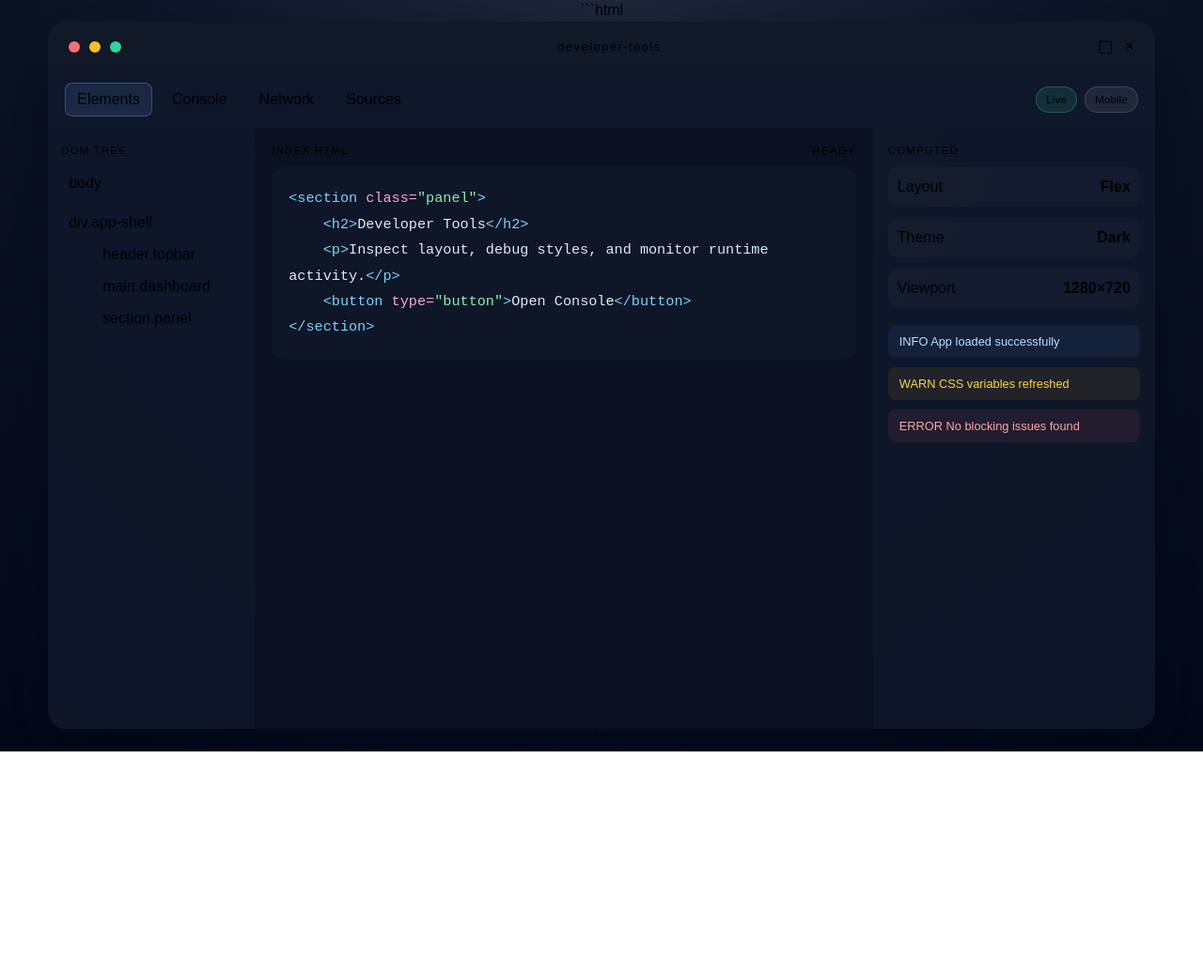
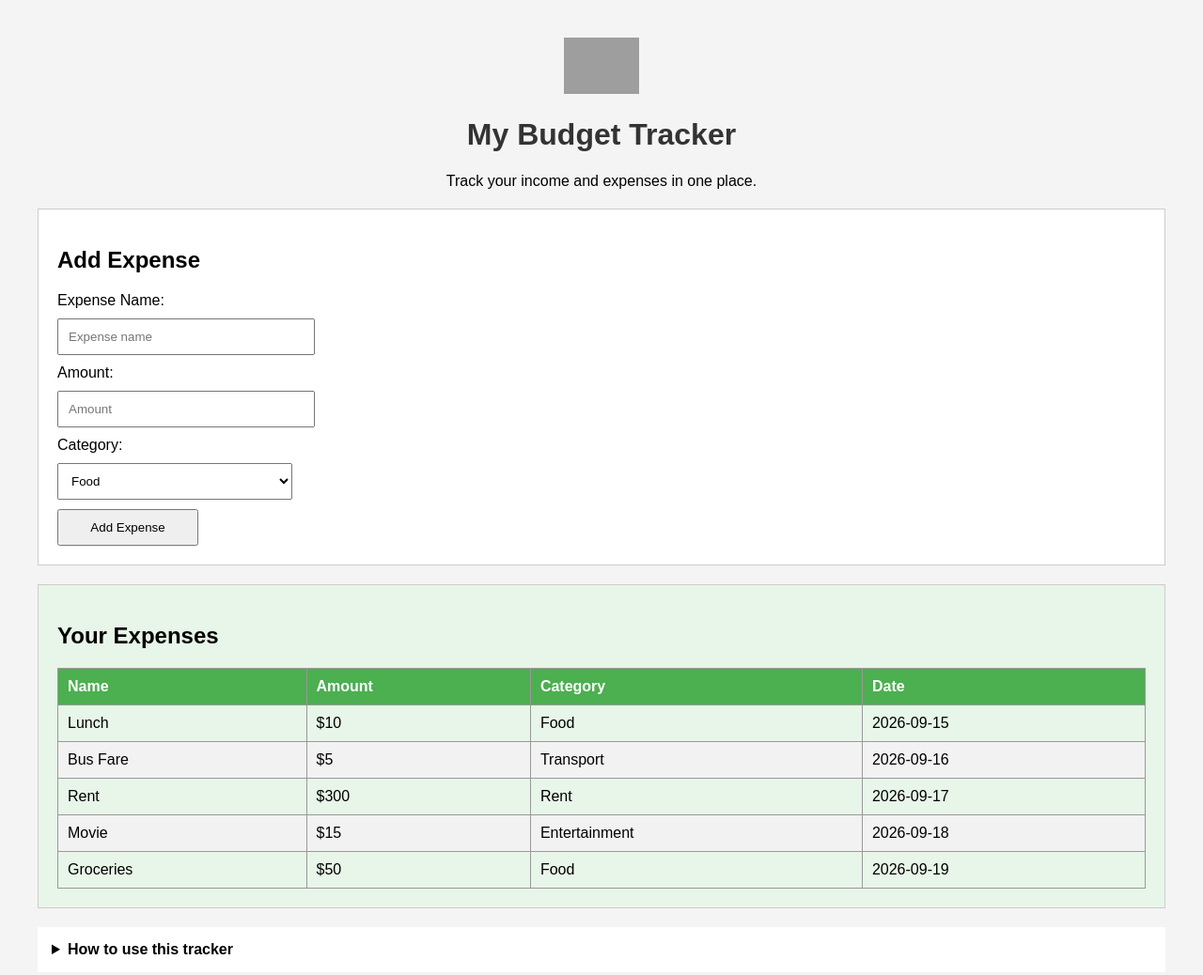
Before and after one commit to Jime687/personal-budget-tracker, a plain HTML site: page index.html in a window 1280 px wide. Shown: the top 1038 px of the page at 94% size. Before the commit the page ends 800 px from the top, so only its background shows below. Drawn offline with Linux system fonts and the light colour scheme; grey boxes are pictures that could not be loaded.

Commit message:
Add files via upload

````diff
--- a/index.html
+++ b/index.html
@@ -1,93 +1,117 @@
-```html
 <!DOCTYPE html>
 <html lang="en">
 <head>
     <meta charset="UTF-8">
     <meta name="viewport" content="width=device-width, initial-scale=1.0">
-    <title>DevTools</title>
+    <title>Personal Budget & Expense Tracker</title>
     <link rel="stylesheet" href="style.css">
 </head>
+
 <body>
-    <div class="devtools-window">
-        <header class="window-bar">
-            <div class="traffic-lights">
-                <span class="dot red"></span>
-                <span class="dot yellow"></span>
-                <span class="dot green"></span>
-            </div>
-            <div class="window-title">developer-tools</div>
-            <div class="window-actions">
-                <span>▢</span>
-                <span>×</span>
-            </div>
-        </header>
 
-        <div class="toolbar">
-            <div class="tab-group">
-                <button class="tab active">Elements</button>
-                <button class="tab">Console</button>
-                <button class="tab">Network</button>
-                <button class="tab">Sources</button>
-            </div>
-            <div class="toolbar-right">
-                <span class="pill">Live</span>
-                <span class="pill muted">Mobile</span>
-            </div>
-        </div>
+    <header>
+        <img src="https://cdn-icons-png.flaticon.com/512/3135/3135706.png"
+             alt="Budget tracker icon"
+             width="80">
 
-        <main class="devtools-body">
-            <aside class="sidebar">
-                <div class="sidebar-header">DOM Tree</div>
-                <ul class="tree">
-                    <li><span class="node-tag">body</span></li>
-                    <li class="nested">
-                        <span class="node-tag">div.app-shell</span>
-                        <ul>
-                            <li><span class="node-tag">header.topbar</span></li>
-                            <li><span class="node-tag">main.dashboard</span></li>
-                            <li><span class="node-tag">section.panel</span></li>
-                        </ul>
-                    </li>
-                </ul>
-            </aside>
+        <h1>My Budget Tracker</h1>
 
-            <section class="code-panel">
-                <div class="code-header">
-                    <span>index.html</span>
-                    <span class="status">Ready</span>
-                </div>
-                <pre class="code-block"><code><span class="token tag">&lt;section</span> <span class="token attr">class=</span><span class="token value">"panel"</span><span class="token tag">&gt;</span>
-    <span class="token tag">&lt;h2&gt;</span>Developer Tools<span class="token tag">&lt;/h2&gt;</span>
-    <span class="token tag">&lt;p&gt;</span>Inspect layout, debug styles, and monitor runtime activity.<span class="token tag">&lt;/p&gt;</span>
-    <span class="token tag">&lt;button</span> <span class="token attr">type=</span><span class="token value">"button"</span><span class="token tag">&gt;</span>Open Console<span class="token tag">&lt;/button&gt;</span>
-<span class="token tag">&lt;/section&gt;</span></code></pre>
-            </section>
+        <p>Track your income and expenses in one place.</p>
+    </header>
 
-            <aside class="inspector-panel">
-                <div class="inspector-header">Computed</div>
-                <div class="metrics">
-                    <div>
-                        <span>Layout</span>
-                        <strong>Flex</strong>
-                    </div>
-                    <div>
-                        <span>Theme</span>
-                        <strong>Dark</strong>
-                    </div>
-                    <div>
-                        <span>Viewport</span>
-                        <strong>1280×720</strong>
-                    </div>
-                </div>
+    <section id="add-expense">
+        <h2>Add Expense</h2>
 
-                <div class="console-box">
-                    <div class="console-line info">INFO  App loaded successfully</div>
-                    <div class="console-line warn">WARN  CSS variables refreshed</div>
-                    <div class="console-line error">ERROR  No blocking issues found</div>
-                </div>
-            </aside>
-        </main>
-    </div>
+        <form>
+            <label for="expense-name">Expense Name:</label>
+            <input type="text" id="expense-name" placeholder="Expense name">
+
+            <label for="expense-amount">Amount:</label>
+            <input type="number" id="expense-amount" placeholder="Amount">
+
+            <label for="expense-category">Category:</label>
+            <select id="expense-category">
+                <option>Food</option>
+                <option>Transport</option>
+                <option>Rent</option>
+                <option>Entertainment</option>
+                <option>Other</option>
+            </select>
+
+            <button type="button">Add Expense</button>
+        </form>
+    </section>
+
+    <section class="expenses-section">
+        <h2>Your Expenses</h2>
+
+        <table>
+            <thead>
+                <tr>
+                    <th>Name</th>
+                    <th>Amount</th>
+                    <th>Category</th>
+                    <th>Date</th>
+                </tr>
+            </thead>
+
+            <tbody>
+                <tr>
+                    <td>Lunch</td>
+                    <td>$10</td>
+                    <td>Food</td>
+                    <td>2026-09-15</td>
+                </tr>
+
+                <tr>
+                    <td>Bus Fare</td>
+                    <td>$5</td>
+                    <td>Transport</td>
+                    <td>2026-09-16</td>
+                </tr>
+
+                <tr>
+                    <td>Rent</td>
+                    <td>$300</td>
+                    <td>Rent</td>
+                    <td>2026-09-17</td>
+                </tr>
+
+                <tr>
+                    <td>Movie</td>
+                    <td>$15</td>
+                    <td>Entertainment</td>
+                    <td>2026-09-18</td>
+                </tr>
+
+                <tr>
+                    <td>Groceries</td>
+                    <td>$50</td>
+                    <td>Food</td>
+                    <td>2026-09-19</td>
+                </tr>
+            </tbody>
+        </table>
+    </section>
+
+    <section>
+        <details>
+            <summary>How to use this tracker</summary>
+            <p>Enter the expense name, amount, and category in the form above. The expense table shows sample expenses that will later be updated using JavaScript.</p>
+        </details>
+    </section>
+
+    <section>
+        <h2>Budgeting Tips</h2>
+
+        <iframe
+            width="560"
+            height="315"
+            src="https://www.youtube.com/embed/4s4YV7lLq7Y"
+            title="Budgeting tips video"
+            frameborder="0">
+        </iframe>
+    </section>
+
 </body>
 </html>
-```
--- a/style.css
+++ b/style.css
@@ -1,287 +1,102 @@
-```css
-:root {
-    --bg: #0f172a;
-    --bg-alt: #111827;
-    --panel: #1f2937;
-    --panel-soft: #111827;
-    --panel-strong: #0b1220;
-    --border: rgba(148, 163, 184, 0.22);
-    --text: #e5e7eb;
-    --muted: #94a3b8;
-    --accent: #60a5fa;
-    --success: #34d399;
-    --warning: #fbbf24;
-    --danger: #f87171;
+body {
+    font-family: Arial, sans-serif;
+    margin: 40px;
+    background-color: #f4f4f4;
 }
 
-* {
-    box-sizing: border-box;
+h1 {
+    text-align: center;
+    color: #333;
 }
 
-body {
-    margin: 0;
-    min-height: 100vh;
-    display: grid;
-    place-items: center;
-    background: radial-gradient(circle at top, #1e293b 0%, #0f172a 45%, #020817 100%);
-    font-family: Arial, sans-serif;
-    color: var(--text);
+header {
+    text-align: center;
 }
 
-button {
-    font: inherit;
+/* Add Expense section */
+#add-expense {
+    background-color: white;
+    padding: 20px;
+    margin-top: 20px;
+    border: 1px solid #ccc;
 }
 
-.devtools-window {
-    width: min(1200px, 92vw);
-    min-height: 720px;
-    background: rgba(15, 23, 42, 0.9);
-    border: 1px solid var(--border);
-    border-radius: 20px;
-    box-shadow: 0 35px 80px rgba(2, 6, 23, 0.7);
-    overflow: hidden;
-}
-
-.window-bar {
+/* Form styling */
+form {
     display: flex;
-    align-items: center;
-    justify-content: space-between;
-    padding: 16px 22px;
-    background: #111827;
-    border-bottom: 1px solid var(--border);
-}
-
-.traffic-lights {
-    display: flex;
+    flex-direction: column;
     gap: 10px;
 }
 
-.dot {
-    display: inline-block;
-    width: 12px;
-    height: 12px;
-    border-radius: 50%;
+input,
+select {
+    padding: 10px;
+    width: 250px;
 }
 
-.dot.red { background: #f87171; }
-.dot.yellow { background: #fbbf24; }
-.dot.green { background: #34d399; }
-
-.window-title {
-    color: var(--muted);
-    letter-spacing: 0.12em;
-    text-transform: lowercase;
-    font-size: 0.8rem;
+/* Focus selector */
+input:focus {
+    border: 2px solid blue;
+    outline: none;
 }
 
-.window-actions {
-    display: flex;
-    gap: 12px;
-    color: var(--muted);
-    font-size: 1.1rem;
-}
-
-.toolbar {
-    display: flex;
-    align-items: center;
-    justify-content: space-between;
-    padding: 12px 18px;
-    background: #0f172a;
-    border-bottom: 1px solid var(--border);
-}
-
-.tab-group {
-    display: flex;
-    gap: 8px;
-    flex-wrap: wrap;
-}
-
-.tab {
-    background: transparent;
-    color: var(--muted);
-    border: 1px solid transparent;
-    border-radius: 8px;
-    padding: 8px 12px;
+/* Button */
+button {
+    padding: 10px;
+    width: 150px;
     cursor: pointer;
 }
 
-.tab.active {
-    color: var(--text);
-    background: rgba(96, 165, 250, 0.12);
-    border-color: rgba(96, 165, 250, 0.35);
+/* Expenses section */
+.expenses-section {
+    background-color: #e8f5e9;
+    padding: 20px;
+    margin-top: 20px;
+    border: 1px solid #ccc;
 }
 
-.toolbar-right {
-    display: flex;
-    gap: 8px;
+/* Table */
+table {
+    width: 100%;
+    border-collapse: collapse;
+    margin-top: 15px;
 }
 
-.pill {
-    border-radius: 999px;
-    padding: 6px 10px;
-    font-size: 0.74rem;
-    background: rgba(52, 211, 153, 0.12);
-    color: var(--success);
-    border: 1px solid rgba(52, 211, 153, 0.3);
+th,
+td {
+    border: 1px solid #999;
+    padding: 10px;
+    text-align: left;
 }
 
-.pill.muted {
-    background: rgba(148, 163, 184, 0.12);
-    color: var(--muted);
-    border-color: rgba(148, 163, 184, 0.25);
+th {
+    background-color: #4caf50;
+    color: white;
 }
 
-.devtools-body {
-    display: grid;
-    grid-template-columns: 220px 1.5fr 300px;
-    min-height: 640px;
+/* Position selector */
+tr:nth-child(even) {
+    background-color: #f2f2f2;
 }
 
-.sidebar,
-.code-panel,
-.inspector-panel {
-    border-right: 1px solid var(--border);
+/* Hover selector */
+tr:hover {
+    background-color: #d6f5d6;
 }
 
-.sidebar {
-    background: var(--panel-soft);
-    padding: 18px 14px;
+/* Descendant selector */
+.expenses-section td {
+    font-size: 16px;
 }
 
-.sidebar-header,
-.inspector-header,
-.code-header {
-    color: var(--muted);
-    font-size: 0.72rem;
-    letter-spacing: 0.1em;
-    text-transform: uppercase;
-    padding-bottom: 12px;
+/* Details section */
+details {
+    background-color: white;
+    padding: 15px;
+    margin-top: 20px;
 }
 
-.tree {
-    list-style: none;
-    padding: 0;
-    margin: 0;
-    color: var(--text);
+summary {
+    cursor: pointer;
+    font-weight: bold;
 }
-
-.tree li {
-    padding: 8px 8px;
-    border-radius: 8px;
-}
-
-.tree .nested {
-    margin-top: 8px;
-}
-
-.tree ul {
-    list-style: none;
-    margin: 8px 0 0 14px;
-    padding-left: 14px;
-    border-left: 1px solid var(--border);
-}
-
-.node-tag {
-    color: var(--accent);
-}
-
-.code-panel {
-    background: #0b1120;
-    padding: 18px;
-}
-
-.code-header {
-    display: flex;
-    justify-content: space-between;
-    align-items: center;
-}
-
-.status {
-    color: var(--success);
-    letter-spacing: 0.12em;
-}
-
-.code-block {
-    margin: 0;
-    padding: 20px 18px;
-    background: rgba(15, 23, 42, 0.85);
-    border: 1px solid var(--border);
-    border-radius: 14px;
-    color: #dbeafe;
-    line-height: 1.8;
-    font-size: 0.95rem;
-    white-space: pre-wrap;
-}
-
-.token.tag { color: #7dd3fc; }
-.token.attr { color: #f9a8d4; }
-.token.value { color: #86efac; }
-
-.inspector-panel {
-    background: var(--panel);
-    padding: 18px 16px;
-}
-
-.metrics {
-    display: grid;
-    gap: 12px;
-    margin-bottom: 18px;
-}
-
-.metrics div {
-    display: flex;
-    justify-content: space-between;
-    gap: 18px;
-    padding: 12px 10px;
-    border: 1px solid var(--border);
-    border-radius: 10px;
-    background: rgba(148, 163, 184, 0.04);
-}
-
-.metrics span {
-    color: var(--muted);
-}
-
-.console-box {
-    display: grid;
-    gap: 10px;
-}
-
-.console-line {
-    padding: 10px 12px;
-    border-radius: 8px;
-    font-size: 0.8rem;
-    border: 1px solid var(--border);
-}
-
-.console-line.info {
-    background: rgba(96, 165, 250, 0.08);
-    color: #bfdbfe;
-}
-
-.console-line.warn {
-    background: rgba(251, 191, 36, 0.08);
-    color: #fcd34d;
-}
-
-.console-line.error {
-    background: rgba(248, 113, 113, 0.08);
-    color: #fca5a5;
-}
-
-@media (max-width: 900px) {
-    .devtools-body {
-        grid-template-columns: 1fr;
-    }
-
-    .sidebar,
-    .inspector-panel {
-        border-right: none;
-        border-bottom: 1px solid var(--border);
-    }
-
-    .devtools-window {
-        min-height: auto;
-    }
-}
-```
````
Also changed, not shown: 1 other file.
